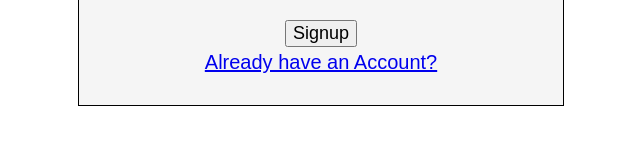
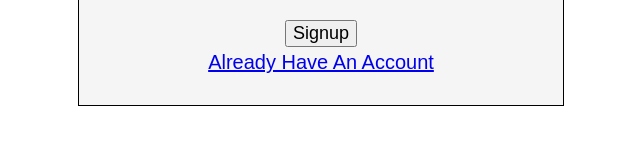
Before and after one commit to step-batch-7/todo-rahitkar, a website: page templates/signup.html in a window 1280 px wide. Shown: the part 313-458 px from the top of the page, 319-959 px from the left. Drawn offline with Linux system fonts and the light colour scheme; files that its build step writes are made by us from their sources.

Commit message:
[nagendra|rahit] fixed text inconsistency

```diff
--- a/templates/signup.html
+++ b/templates/signup.html
@@ -23,7 +23,7 @@
           <input type="password" name="password" placeholder="Enter Password" />
         </div>
         <input type="submit" value="Signup" /><br />
-        <a href="/index.html">Already have an Account?</a>
+        <a href="/index.html">Already Have An Account</a>
       </form>
     </div>
   </body>
```
Also changed, not shown: templates/index.html (+1 -1 lines).
